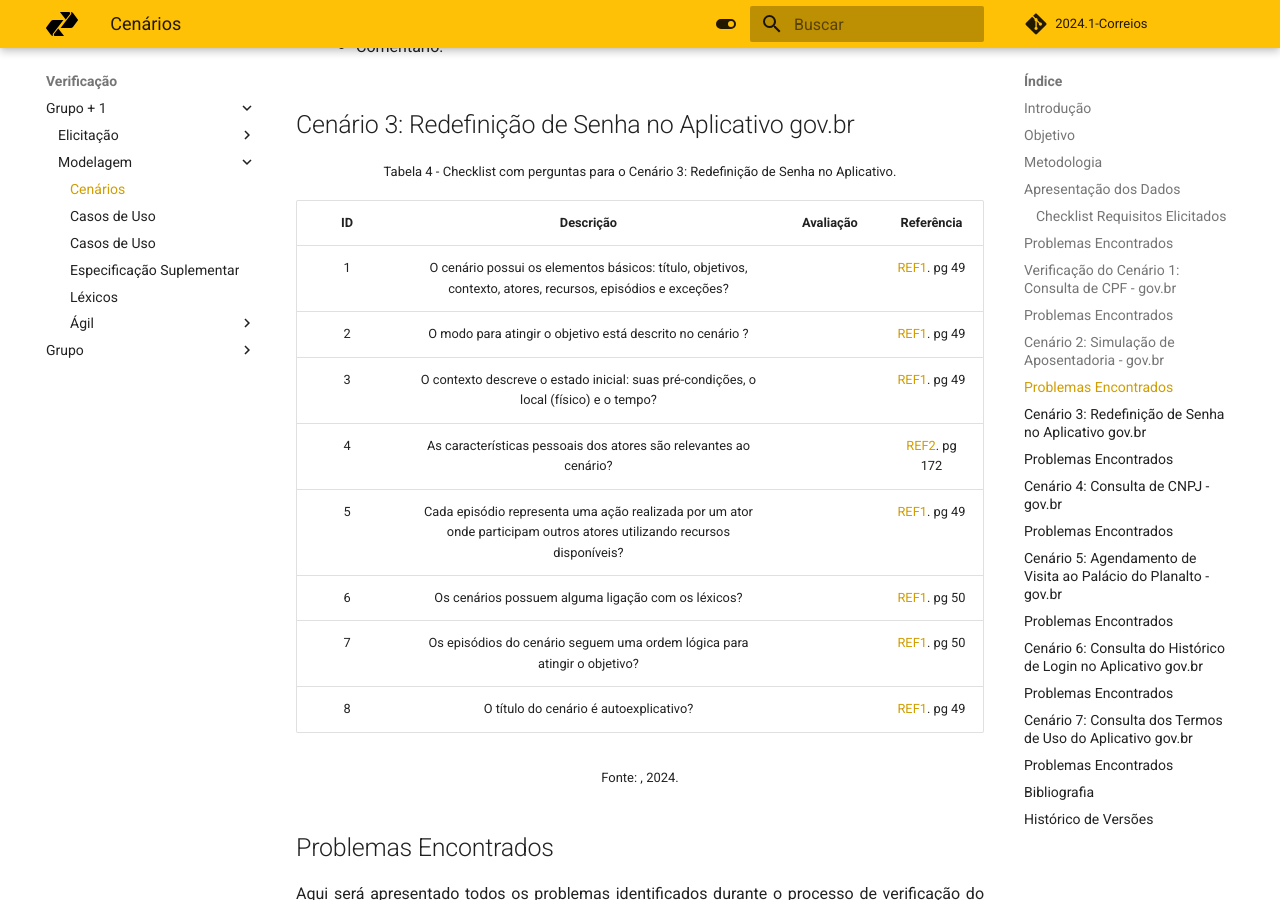
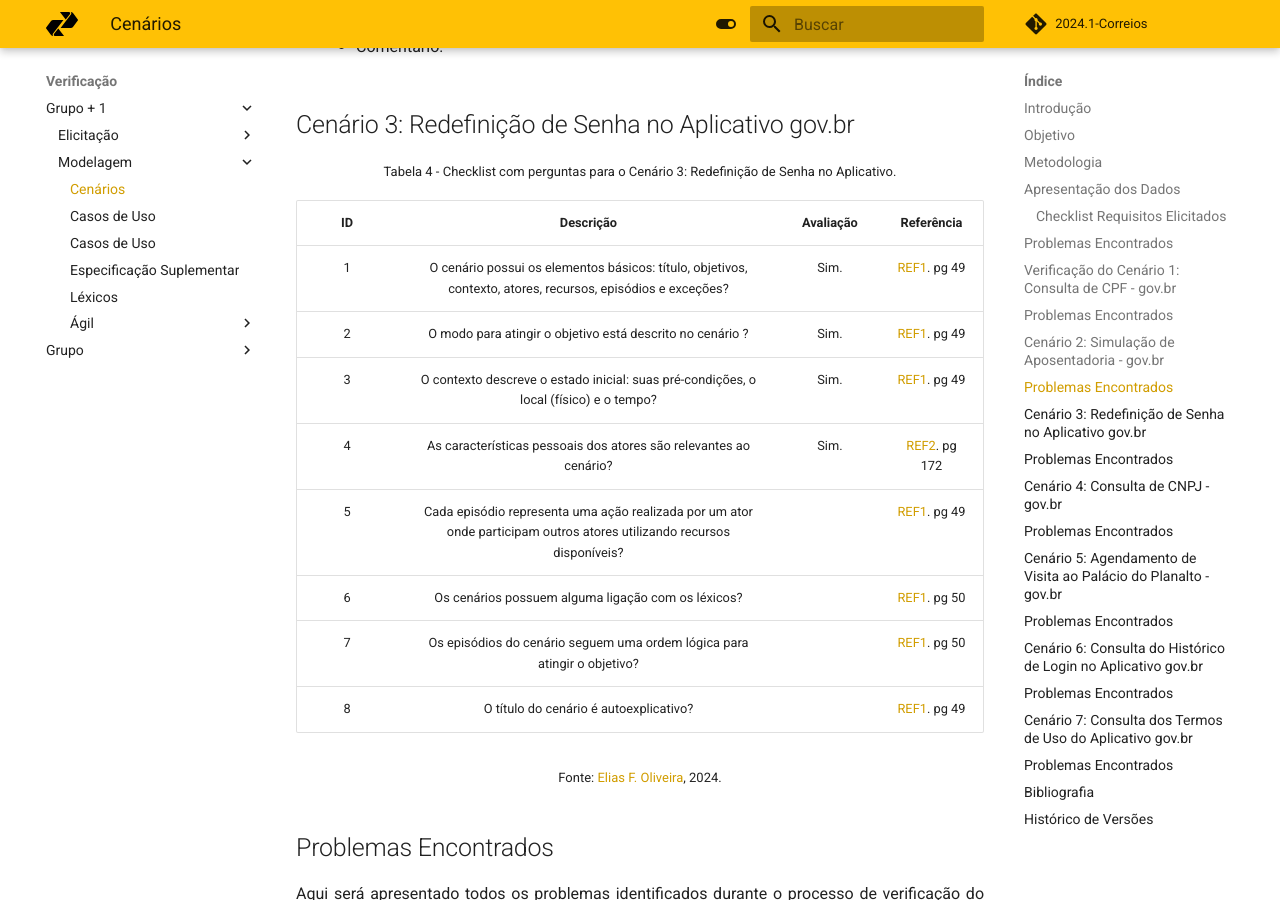
Before and after one commit to Requisitos-de-Software/2024.1-Serasa, an MkDocs documentation site: the page built from docs/verificacao/grupo+1/modelagem/cenarios.md, in a window 1280 px wide and 900 px high, scrolled down 3775 px. Built offline with MkDocs 1.6.1 and Material for MkDocs 9.7.7, drawn with Linux system fonts in a browser that asks for light colours; comment, search, counter and statistics services are not loaded.

Commit message:
verifying scenario 03

```diff
--- a/docs/verificacao/grupo+1/modelagem/cenarios.md
+++ b/docs/verificacao/grupo+1/modelagem/cenarios.md
@@ -110,16 +110,16 @@ Aqui será apresentado todos os problemas identificados durante o processo de ve
 
 |ID| Descrição | Avaliação | Referência|
 |:--:|:--:|:--:|:--:|
-|1| O cenário possui os elementos básicos: título, objetivos, contexto, atores, recursos, episódios e exceções? |  | <a href="#ref1">REF1</a>. pg 49 |
-|2| O modo para atingir o objetivo está descrito no cenário ? |  | <a href="#ref1">REF1</a>. pg 49 |
-|3|  O contexto descreve o estado inicial: suas pré-condições, o local (físico) e o tempo? |  | <a href="#ref1">REF1</a>. pg 49 |
-|4|  As características pessoais dos atores são relevantes ao cenário? |  | <a href="#ref2">REF2</a>. pg 172 |
+|1| O cenário possui os elementos básicos: título, objetivos, contexto, atores, recursos, episódios e exceções? | Sim. | <a href="#ref1">REF1</a>. pg 49 |
+|2| O modo para atingir o objetivo está descrito no cenário ? | Sim. | <a href="#ref1">REF1</a>. pg 49 |
+|3|  O contexto descreve o estado inicial: suas pré-condições, o local (físico) e o tempo? | Sim. | <a href="#ref1">REF1</a>. pg 49 |
+|4|  As características pessoais dos atores são relevantes ao cenário? | Sim. | <a href="#ref2">REF2</a>. pg 172 |
 |5|  Cada episódio representa uma ação realizada por um ator onde participam outros atores utilizando recursos disponíveis? |  | <a href="#ref1">REF1</a>. pg 49 |
 |6|  Os cenários possuem alguma ligação com os léxicos? |  | <a href="#ref1">REF1</a>. pg 50 |
 |7|  Os episódios do cenário seguem uma ordem lógica para atingir o objetivo?	 |  | <a href="#ref1">REF1</a>. pg 50 |
 |8| O título do cenário é autoexplicativo?	 |  | <a href="#ref1">REF1</a>. pg 49 |
 
-<font size="2"><p style="text-align: center">Fonte: [](https://github.com/), 2024.</p></font>
+<font size="2"><p style="text-align: center">Fonte: [Elias F. Oliveira](https://github.com/EliasOliver21), 2024.</p></font>
 
 
 ## Problemas Encontrados
```
